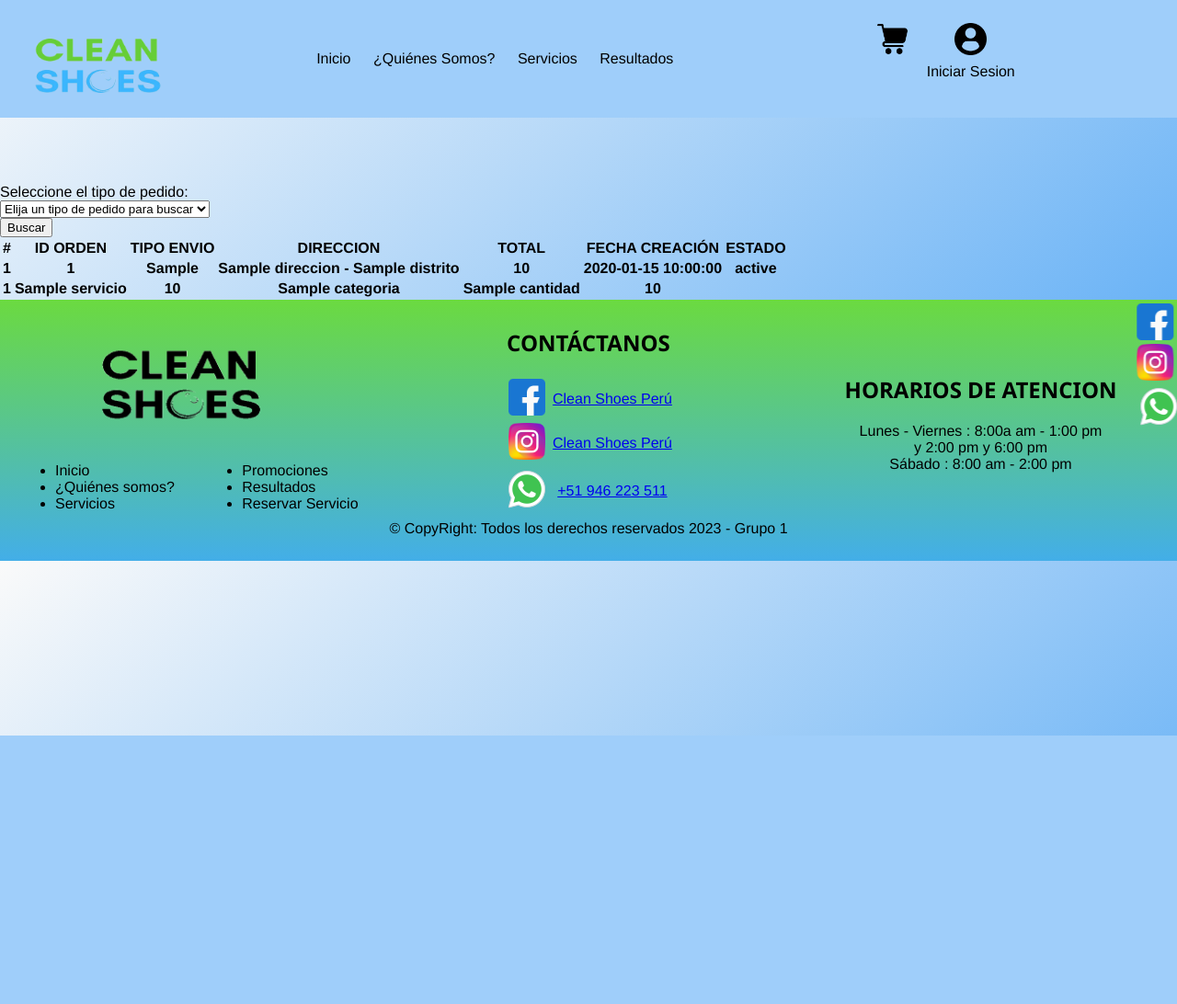
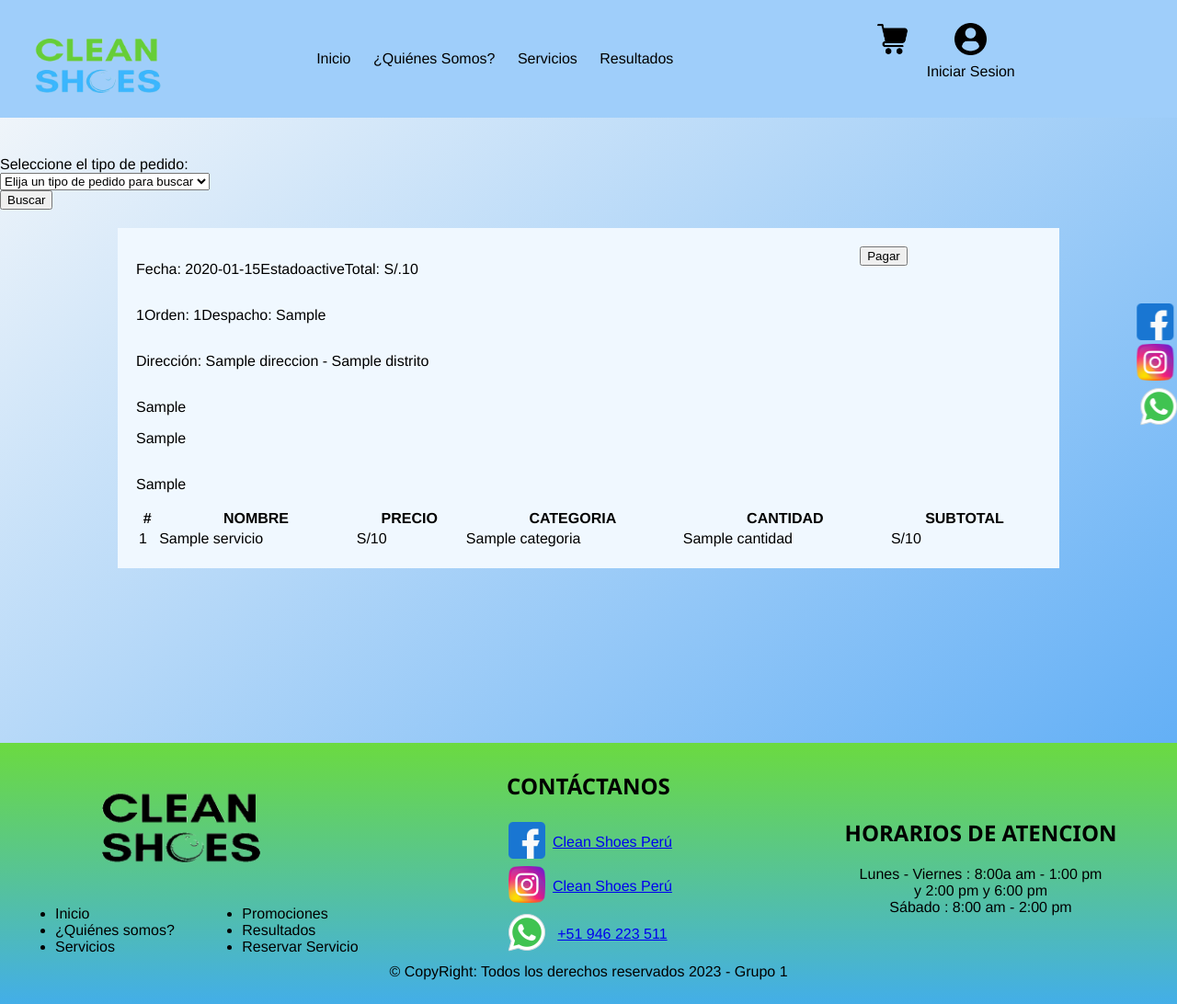
Before and after one commit to NemiasVasquez/CleanShoes, a PHP site: template Views/Pedidos_Views.php in a window 1280 px wide. Shown: the whole page at 92% size. Before the commit the page ends 800 px from the top, so only its background shows below. Run offline with PHP 8.4, Linux system fonts and the light colour scheme; the template is opened without the code that fills it: most values are stand-ins (such as "Sample title", 1, 10 or a date in 2020); lists and menus that the app fills with data are empty.

Commit message:
Actualizar

```diff
--- a/Style/Pedidos_Style.css
+++ b/Style/Pedidos_Style.css
@@ -1,3 +1,42 @@
-#bloque_Pedidos{
-    padding-top: 200px;
+main{
+    padding: 170px 0px;
 }
+
+#contenedor_Pedidos{
+    display: flex;
+    flex-direction: column;
+    justify-content: center;
+}
+
+.bloque_Pedido{
+    background-color: aliceblue;
+    display: flex;
+    justify-content: center;
+    margin: 20px auto;
+    width: 80%;
+    flex-flow: column;
+    padding: 20px;
+}
+
+.bloque_detalles_Boton{
+    display: flex;
+    flex-flow: row;
+}
+
+.bloque_Barra_Superior{
+    display: flex;
+    flex-flow: column;
+}
+
+.seccion1{
+    width: 80%;
+}
+
+.seccion1_parte1{
+    display: flex;
+    flex-flow: row;
+}
+
+.bloque_Barra_Superior, .tabla_Servicios{
+
+}
--- a/Views/Pedidos_Views.php
+++ b/Views/Pedidos_Views.php
@@ -16,8 +16,9 @@
     <header>
         <?php include 'Plantillas/Header.php'; ?>
     </header>
-    <main class="interior"></main>
-        <div id="bloque_Pedidos">
+    <main class="interior">
+        <div class="interior">
+            <div id="contenedor_Pedidos">
                 <div id="bloque_Buscar">
                     <form id="form_Buscar" name="form_Buscar">
                         <div>
@@ -36,57 +37,81 @@
                         </div>
                     </form>
                 </div>
-            <div id="bloque_Tabla">
-                <table id="tabla_Pedidos">
+                <?php $contador=1; ?>
+                <?php foreach($data["Pedidos"] as $P){ ?>
+                    <div class="bloque_Pedido">
+                        <div class="bloque_Barra_Superior">
+                            <div class="bloque_detalles_Boton">
+                                <div class="seccion1">
+                                    <div class="seccion1_parte1">
+                                        <p><?php echo "Fecha: ".date("Y-m-d",strtotime($P["fecha_creacion"])); ?></p>
+                                        <p><?php echo "Estado".$P["estado_orden"]; ?></p>
+                                        <p><?php echo "Total: "."S/.".$P["total"]; ?></p>
+                                    </div>
+                                    <div class="seccion1_parte1">
+                                        <p><?php echo $contador ?></p>
+                                        <p><?php echo "Orden: ".$P["id_Orden"]; ?></p>
+                                        <p><?php echo "Despacho: ".$P["tipoDespacho"]; ?></p>
+                                    </div>
+                                </div>
+
+                                <div>
+                                    <?php if($P["estado_orden"] == "Pendiente"){ ?>
+                                        <button id="<?php echo $P["id_Orden"]; ?>">Cancelar</button>
+                                    <?php } else{ ?>
+                                        <button id="<?php echo $P["id_Orden"]; ?>">Pagar</button>
+                                    <?php } ?>
+                                </div>
+                            </div>
+
+                            <div class="seccion2">
+                                <?php if(isset($P["Direccion"])){?>
+                                    <p><?php echo "Dirección: ".$P["Direccion"]." - ".$P["Distrito"]; ?></p>
+                                <?php } ?>
+                            </div>
+
+                            <?php if(isset($P["tipoPago"])){ ?>
+                                <div class="seccion2">
+                                    <p><?php echo $P["tipoPago"]; ?></p>
+                                    <p><?php echo $P["tipoPago"]; ?></p>
+                                </div>
+                            <?php } ?>
+                            <?php if(isset($P["tipoPago"])){ ?>
+                                <div class="seccion2">
+                                    <p><?php echo $P["tiempoTotalEntrega"]; ?></p>
+                                </div>
+                            <?php } ?>
+
+                        </div>
+                        <?php $contadorS = 1; ?>
+                        <table class="tabla_Servicios">
                             <thead>
-                        <tr>
+                                <tr class="cabecera">
                                     <th>#</th>
-                            <th>ID ORDEN</th>
-                            <th>TIPO ENVIO</th>
-                            <th>DIRECCION</th>
-                            <th>TOTAL</th>
-                            <th>FECHA CREACIÓN</th>
-                            <th>ESTADO</th>
+                                    <th>NOMBRE</th>
+                                    <th>PRECIO</th>
+                                    <th>CATEGORIA</th>
+                                    <th>CANTIDAD</th>
+                                    <th>SUBTOTAL</th>
                                 </tr>
                             </thead>
-                    <?php $contador=1; ?>
-                    <?php foreach($data["Pedidos"] as $P){ ?>
-                        <tr class="tabla_elementos">
-                            <th scope="row"><?php echo $contador ?></th>
-                            <th><?php echo $P["id_Orden"]; ?></th>
-                            <th><?php echo $P["tipoDespacho"]; ?></th>
-                            <?php if(isset($P["Direccion"])){?>
-                                <th><?php echo $P["Direccion"]." - ".$P["Distrito"]; ?></th>
-                            <?php } else { ?>
-                                <th> - </th>
-                            <?php } ?>
-                            <th><?php echo $P["total"]; ?></th>
-                            <th><?php echo $P["fecha_creacion"]; ?></th>
-                            <th><?php echo $P["estado_orden"]; ?></th>
-                            <!--
-                            <td id="celda_Acciones">
-                                <button class="btn_RestarUnidadServicio" value="<?php ?>"><img src="Imagenes/Carrito/restar.png" alt="Imagen para restar servicios"></button>
-                                <p id="contadorServicios"></p>
-                                <button class="btn_SumarUnidadServicio" value="<?php ?>"><img src="Imagenes/Carrito/sumar.png" alt="Imagen para sumar servicios"></button>
-                                <button class="btn_EliminarServicioCarrito" value="<?php ?>" ><img src="Imagenes/Carrito/eliminar.png" alt="Imagen para eliminar un producto"></button>
-                            </td>
-                            <!-->
+                            <?php foreach($P["Servicios"] as $S ){ ?>
+
+                                    <td><?php echo $contadorS ?></td>
+                                    <td><?php echo $S["nombre"]; ?></td>
+                                    <td><?php echo "S/".$S["precio"]; ?></td>
+                                    <td><?php echo $S["categoria"]; ?></td>
+                                    <td><?php echo $S["cantidad"]; ?></td>
+                                    <td><?php echo "S/".$S["subTotal"]; ?></td>
+
                                 </tr>
-                        <?php $contadorS =1; ?>
-                        <?php foreach($P["Servicios"] as $S ){ ?>
-                            <th scope="row"><?php echo $contadorS ?></th>
-                            <th><?php echo $S["nombre"]; ?></th>
-                            <th><?php echo $S["precio"]; ?></th>
-                            <th><?php echo $S["categoria"]; ?></th>
-                            <th><?php echo $S["cantidad"]; ?></th>
-                            <th><?php echo $S["subTotal"]; ?></th>
                                 <?php $contadorS++; ?>
                             <?php } ?>
+                        </table>
 
                         <?php $contador++; ?>
+                    </div>
                 <?php } ?>
-
-                </table>
             </div>
         </div>
     </main>
```
Lines whose indentation alone changed are shown as unchanged.
